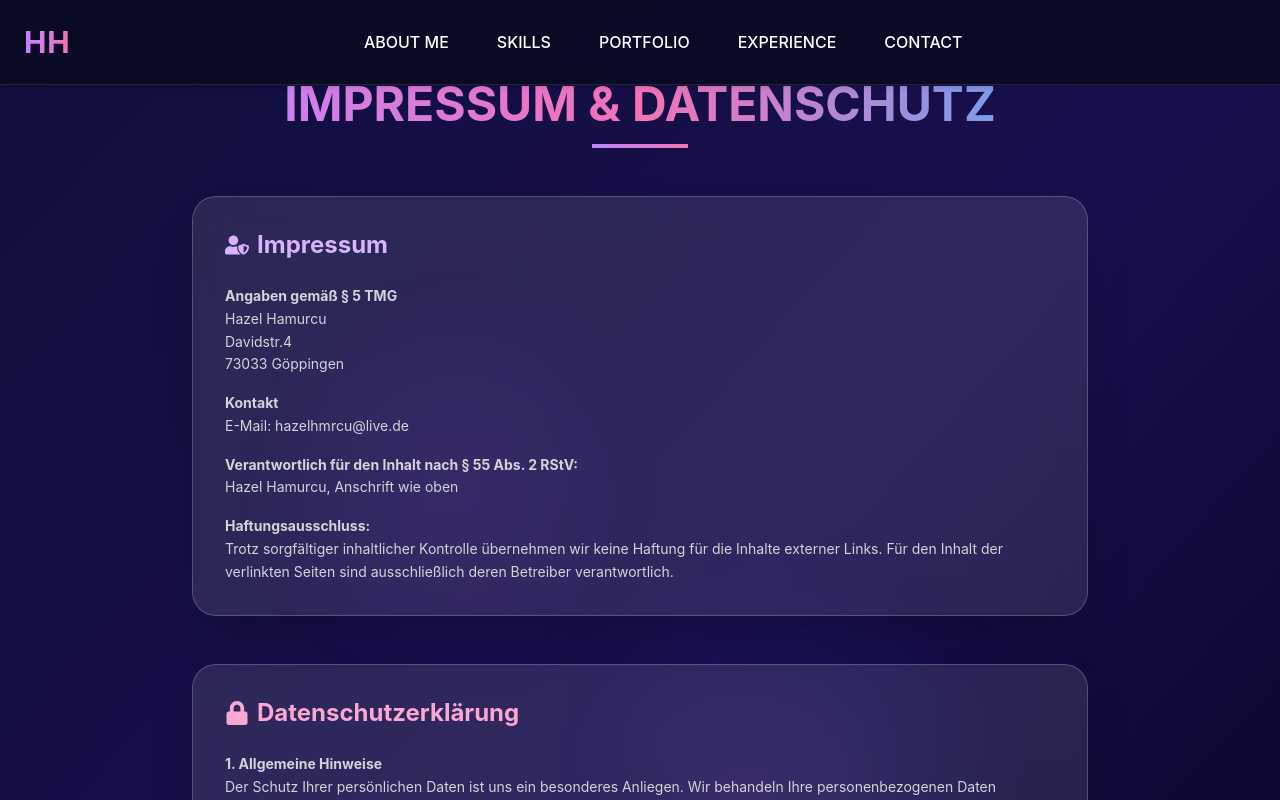
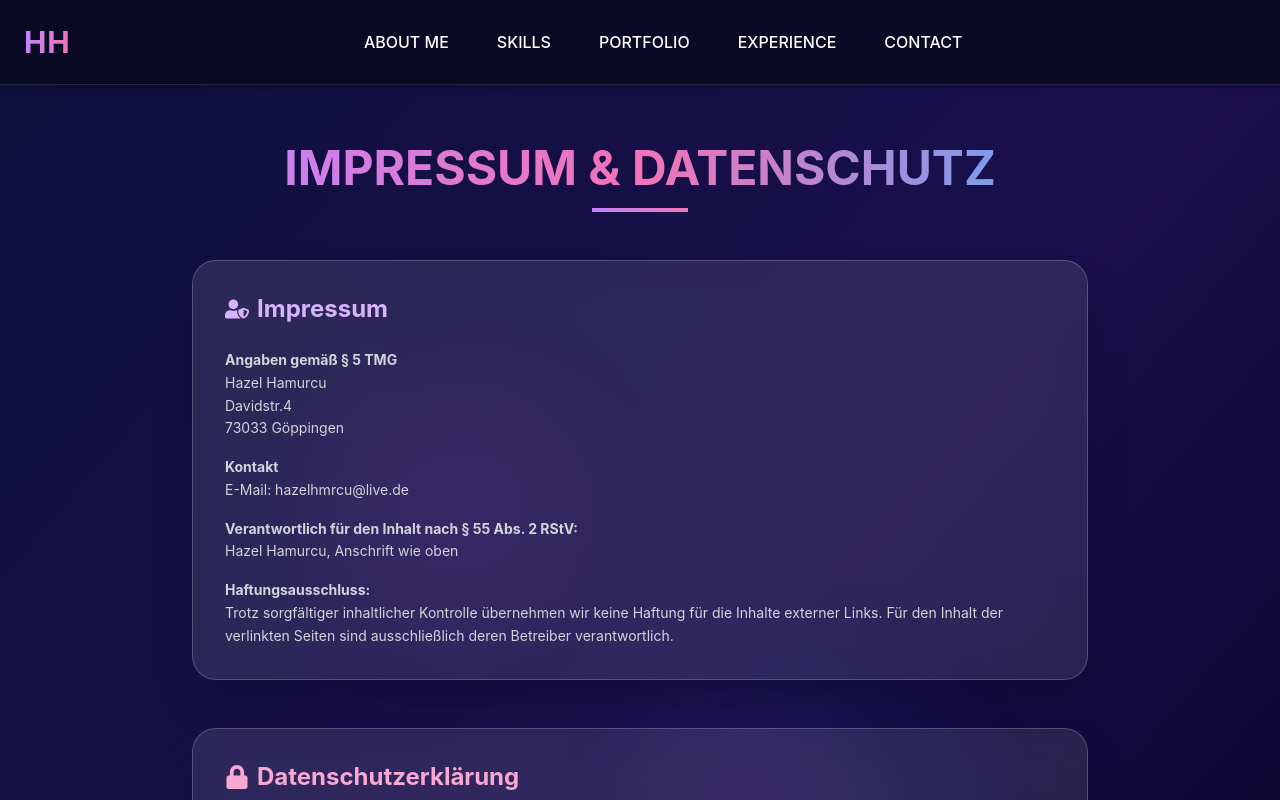
Before and after one commit to soyAvellana/portfolio-1, a React (Create React App) app: page /legal in a window 1280 px wide. Shown: the top 800 px of the page. Built offline with nearby package versions, Linux system fonts and the light colour scheme; the HTML template or start-up script is replaced by a standard one.

Commit message:
Fixed the Height

```diff
--- a/src/components/Impressum/index.jsx
+++ b/src/components/Impressum/index.jsx
@@ -7,7 +7,7 @@ function Legal() {
   }, []);
 
   return (
-    <div className="min-h-[100vh] pt-20 pb-20 bg-gradient-to-br from-[#0f0f3d] via-[#1a0f4d] to-[#03001e] text-white px-6 flex items-center justify-center relative overflow-hidden">
+    <div className="min-h-4 pt-36 pb-20 bg-gradient-to-br from-[#0f0f3d] via-[#1a0f4d] to-[#03001e] text-white px-6 flex items-center justify-center relative overflow-hidden">
 
 
       <div className="absolute inset-0 pointer-events-none">
```
